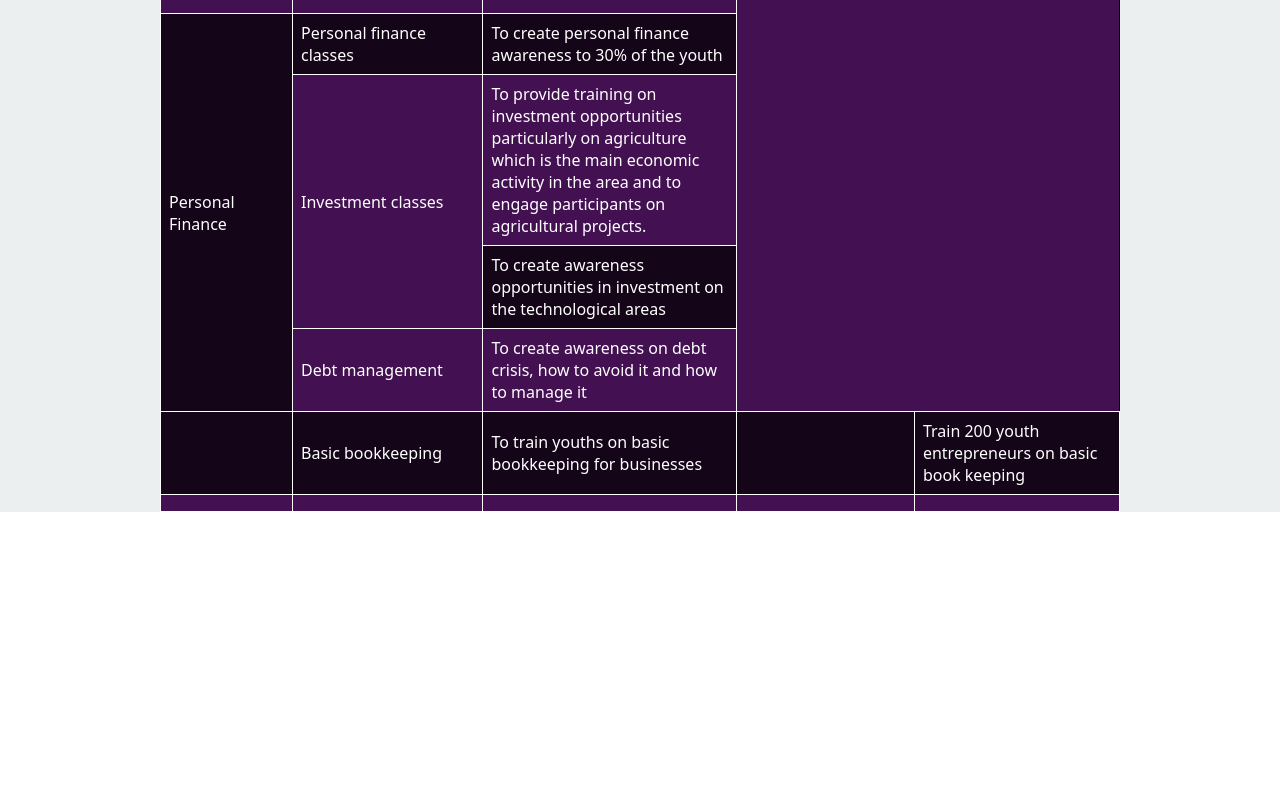
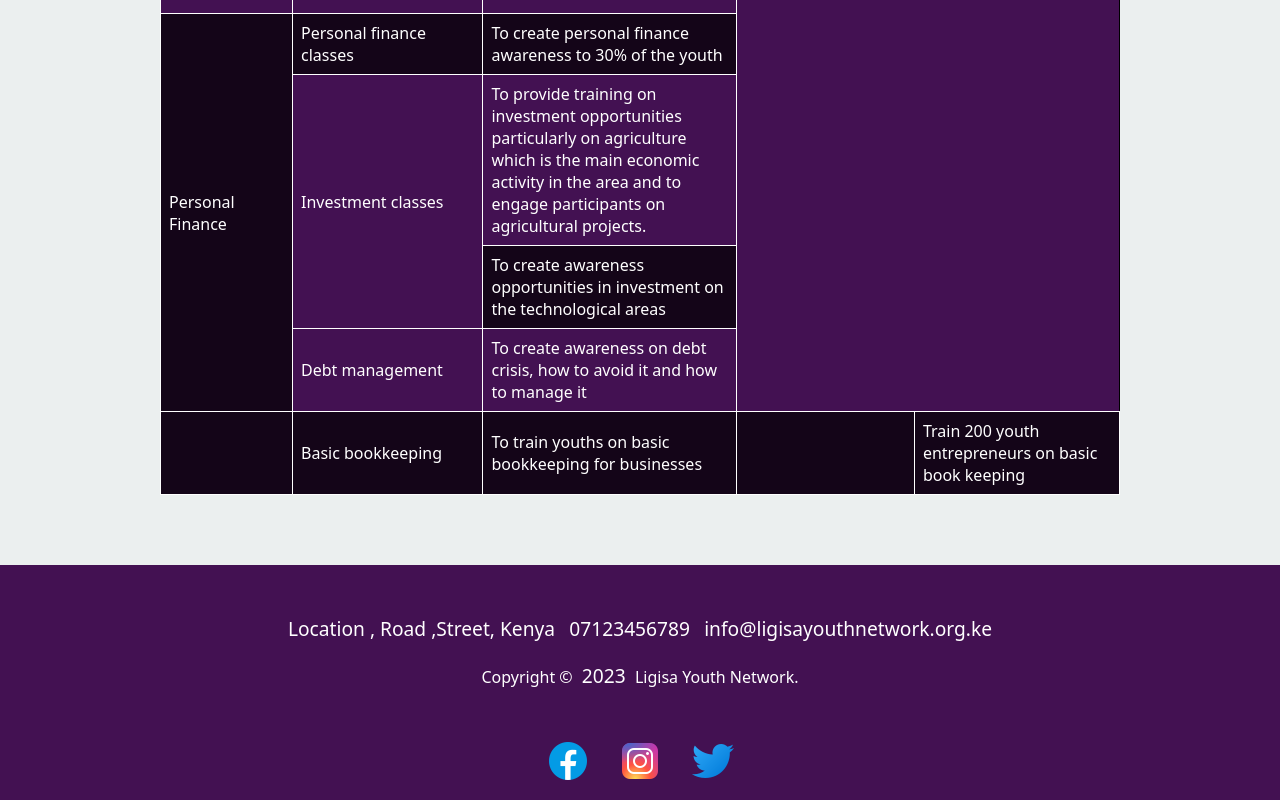
Before and after one commit to Rene-Harry/ligisa, a plain HTML site: page html/about.html in a window 1280 px wide. Shown: the part 2691-3491 px from the top of the page. Before the commit the page ends 3203 px from the top, so only its background shows below. Drawn offline with Linux system fonts and the light colour scheme.

Commit message:
footer styling

```diff
--- a/css/style.css
+++ b/css/style.css
@@ -218,5 +218,13 @@ ul{
         display: none;
 
     }
+    footer .address{
+        margin-top: 50px;
+        display: flex;
+        flex-wrap: wrap;
+        flex-direction: column;
+        align-items: center;
+        padding: 10px;
+    }
 
 }
--- a/css/style2.css
+++ b/css/style2.css
@@ -148,3 +148,37 @@ tr:nth-of-type(2n){
   border: 1px solid white;
   padding: 8px;
 }
+
+table{
+    margin-bottom: 70px;
+}
+
+footer{
+    display: flex;
+    flex-direction: column;
+    align-items: center;
+}
+footer p
+{
+    padding: 20px;
+    font-size: 1rem;
+}
+footer span{
+    font-size: 1.2rem;
+    margin: 5px;
+}
+
+footer .address{
+    margin-top: 50px;
+
+}
+.social-icons img{
+    padding: 10px;
+}
+.index-footer{
+    background-color: #FAF9F6;
+}
+.about-footer{
+    background-color: #431152;
+    color: white;
+}
--- a/html/about.html
+++ b/html/about.html
@@ -249,19 +249,29 @@
                             <td></td>
                             <td>Train 200 youth entrepreneurs on basic book keeping</td>
                         </tr>
-                        <tr>
-                            <td></td>
-                            <td></td>
-                            <td></td>
-                            <td></td>
-                            <td></td>
-                        </tr>
+
                     </table>
                 </div>
             </div>
         </div>
 
     </div>
+
+    <footer class="about-footer">
+        <div class="address">
+          <span>Location , Road ,Street, Kenya</span>
+          <span>07123456789</span>
+          <span>info@ligisayouthnetwork.org.ke</span>
+        </div>
+        <div>
+          <p>Copyright &copy; <span>2023</span> Ligisa Youth Network.</p>
+        </div>
+        <div class="social-icons">
+          <img src="../images/facebook-icon.png">
+          <img src="../images/instagram-icon.png">
+          <img src="../images/twitter-icon.png">
+        </div>
+      </footer>
 </body>
 
 </html>
```
Also changed, not shown: html/index.html (+14 -2 lines), images/facebook-icon.png (added), images/instagram-icon.png (added), images/twitter-icon.png (added).
